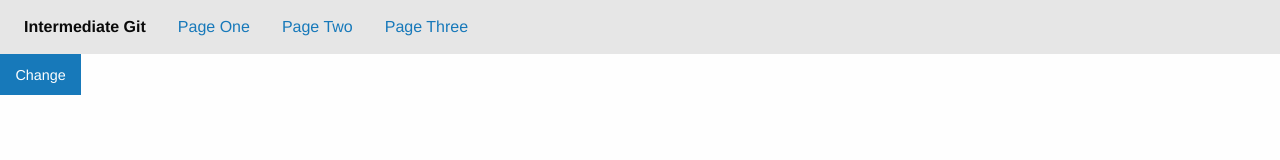
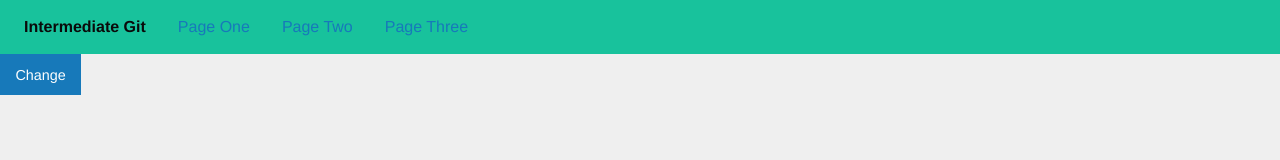
Before and after one commit to racedale/intermediate-git-test, a plain HTML site: page index.html in a window 1280 px wide. Drawn offline with nearby package versions, Linux system fonts and the light colour scheme.

Commit message:
Add some simple styling to the page to change the navbar color

```diff
--- a/index.html
+++ b/index.html
@@ -3,6 +3,12 @@
 <head>
     <meta name="viewport" content="width=device-width, initial-scale=1.0" />
     <link rel="stylesheet" href="https://cdnjs.cloudflare.com/ajax/libs/foundation/6.4.3/css/foundation.min.css" crossorigin="anonymous" />
+
+    <style>
+        body {  background: #efefef;  }
+        #content { height: 100vh; }
+        .top-bar, .top-bar ul { background: #18C29C; }
+    </style>
 </head>
 
 <body>
```
